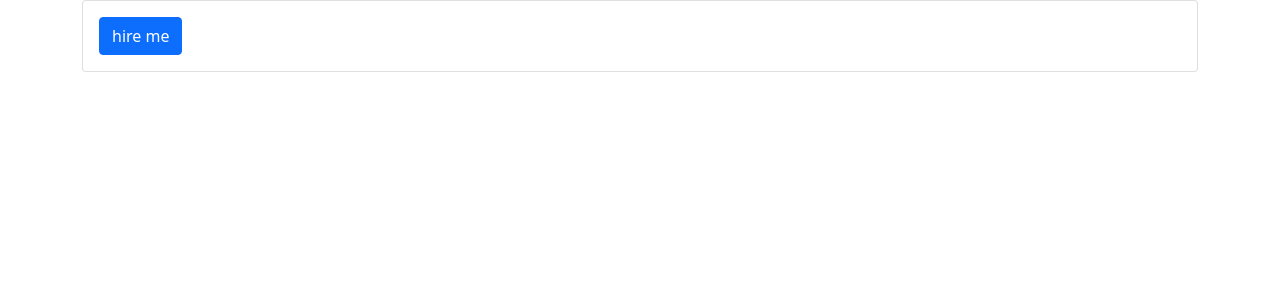
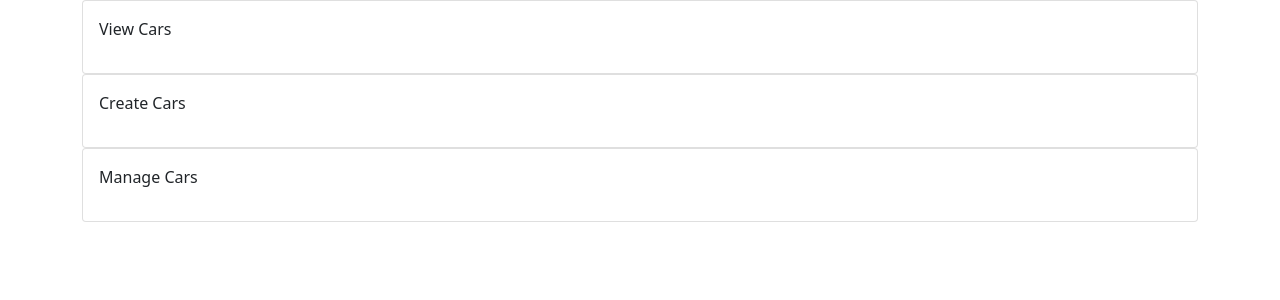
Before and after one commit to lolyshow/automart_frontend, a React (Create React App) app: page /createCar in a window 1280 px wide. Shown: the top 300 px of the page. Built offline with nearby package versions, Linux system fonts and the light colour scheme.

Commit message:
added home, create cars and manage cars pages

```diff
--- a/package.json
+++ b/package.json
@@ -10,6 +10,7 @@
     "react": "^18.1.0",
     "react-bootstrap": "^2.3.1",
     "react-dom": "^18.1.0",
+    "react-router-dom": "^6.3.0",
     "react-scripts": "5.0.1",
     "web-vitals": "^2.1.4"
   },
--- a/src/App.js
+++ b/src/App.js
@@ -1,12 +1,13 @@
 import React from 'react';
+import CreateCar from './pages/CreateCar';
+import Home from './pages/Home';
+import ManageCars from './pages/ManageCars';
 function App() {
   return (
-    <div className="container">
-      <div className = "card">
-        <div className = "card-body">
-          <button className = "btn btn-primary"> hire me</button>
-        </div>
-      </div>
+    <div className="">
+      <Home/>
+      <CreateCar/>
+      <ManageCars/>
     </div>
   );
 }
--- /dev/null
+++ b/src/pages/CreateCar.js
@@ -0,0 +1,14 @@
+import React from "react";
+function CreateCar(){
+    return (
+        <div className = "container">
+            <div className = "card">
+                <div className = "card-body">
+                    <p>Create Cars</p>
+                </div>
+            </div>
+        </div>
+    )
+}
+
+export default CreateCar;
--- /dev/null
+++ b/src/pages/Home.js
@@ -0,0 +1,14 @@
+import React from "react";
+function Home(){
+    return (
+        <div className = "container">
+            <div className = "card">
+                <div className = "card-body">
+                    <p>View Cars</p>
+                </div>
+            </div>
+        </div>
+    )
+}
+
+export default Home;
--- /dev/null
+++ b/src/pages/ManageCars.js
@@ -0,0 +1,14 @@
+import React from "react";
+function ManageCars(){
+    return (
+        <div className = "container">
+            <div className = "card">
+                <div className = "card-body">
+                    <p>Manage Cars</p>
+                </div>
+            </div>
+        </div>
+    )
+}
+
+export default ManageCars;
```
Also changed, not shown: 1 other file (tests, documents, lock files or other folders).
